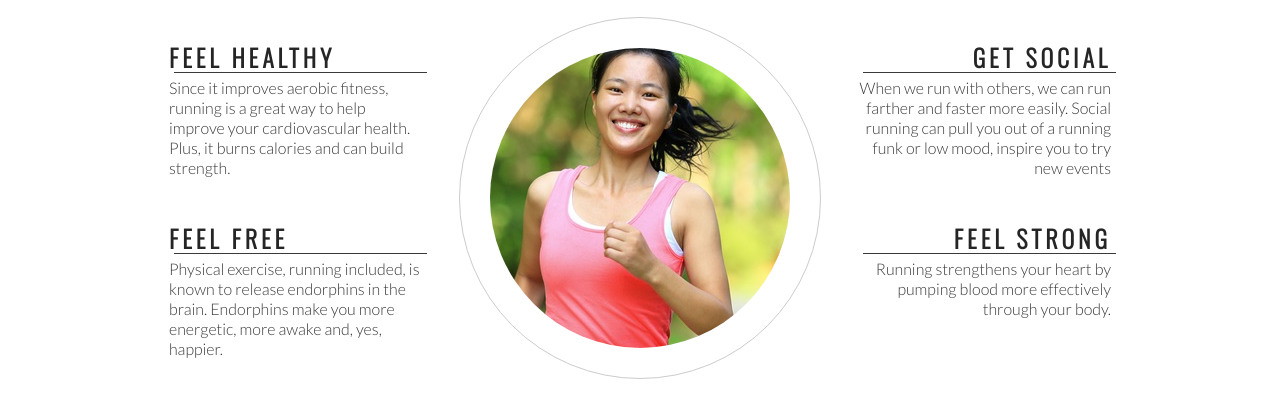
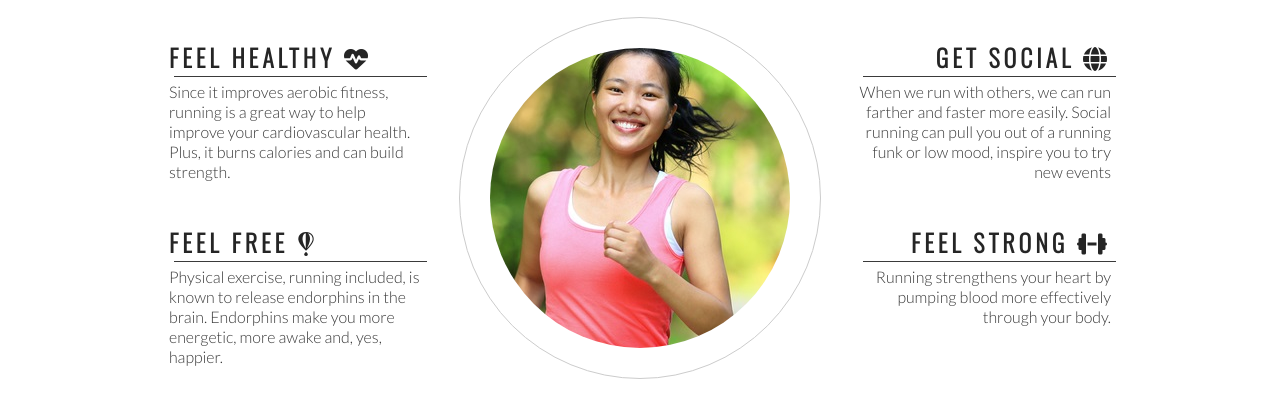
Before and after one commit to GriffinSar/love-running, a plain HTML site: page index.html in a window 1280 px wide. Shown: the part 764-1182 px from the top of the page. Drawn offline with nearby package versions, Linux system fonts and the light colour scheme.

Commit message:
Add Font Awesome icons to club ethos section

```diff
--- a/index.html
+++ b/index.html
@@ -43,24 +43,24 @@
         <h2 id="welcome">Why Love Running With Us?</h2>
         <div id="left-about">
             <div class="left-about-heading">
-                <h2>Feel Healthy</h2>
+                <h2>Feel Healthy <i class="fas fa-heartbeat"></i></h2>
                 <hr>
                 <p>Since it improves aerobic fitness, running is a great way to help improve your cardiovascular health. Plus, it burns calories and can build strength.</p>
             </div>
             <div class="left-about-heading">
-                <h2>Feel Free</h2>
+                <h2>Feel Free <i class="fab fa-fly"></i></h2>
                 <hr>
                 <p>Physical exercise, running included, is known to release endorphins in the brain. Endorphins make you more energetic, more awake and, yes, happier.</p>
             </div>
         </div>
         <div id="right-about">
             <div class="right-about-heading">
-                <h2>Get Social</h2>
+                <h2>Get Social <i class="fas fa-globe"></i></h2>
                 <hr>
                 <p>When we run with others, we can run farther and faster more easily. Social running can pull you out of a running funk or low mood, inspire you to try new events</p>
             </div>
             <div class="right-about-heading">
-                <h2>Feel Strong</h2>
+                <h2>Feel Strong <i class="fas fa-dumbbell"></i></h2>
                 <hr>
                 <p> Running strengthens your heart by pumping blood more effectively through your body.</p>
             </div>
@@ -77,6 +77,9 @@
     <footer>
         social links here
     </footer>
+
+    <!-- font awesome script-->
+    <script src="https://kit.fontawesome.com/79b8d9b07c.js" crossorigin="anonymous"></script>
 </body>
 
 </html>
```
